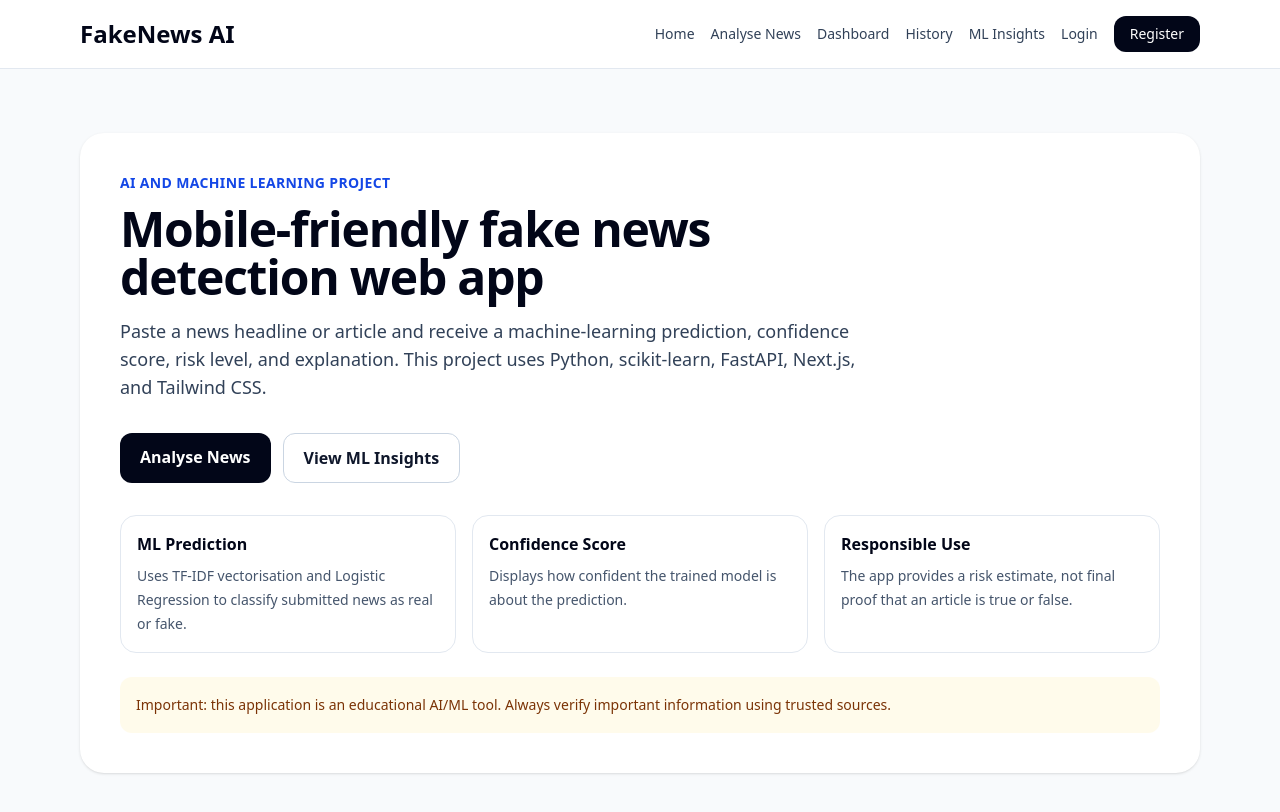
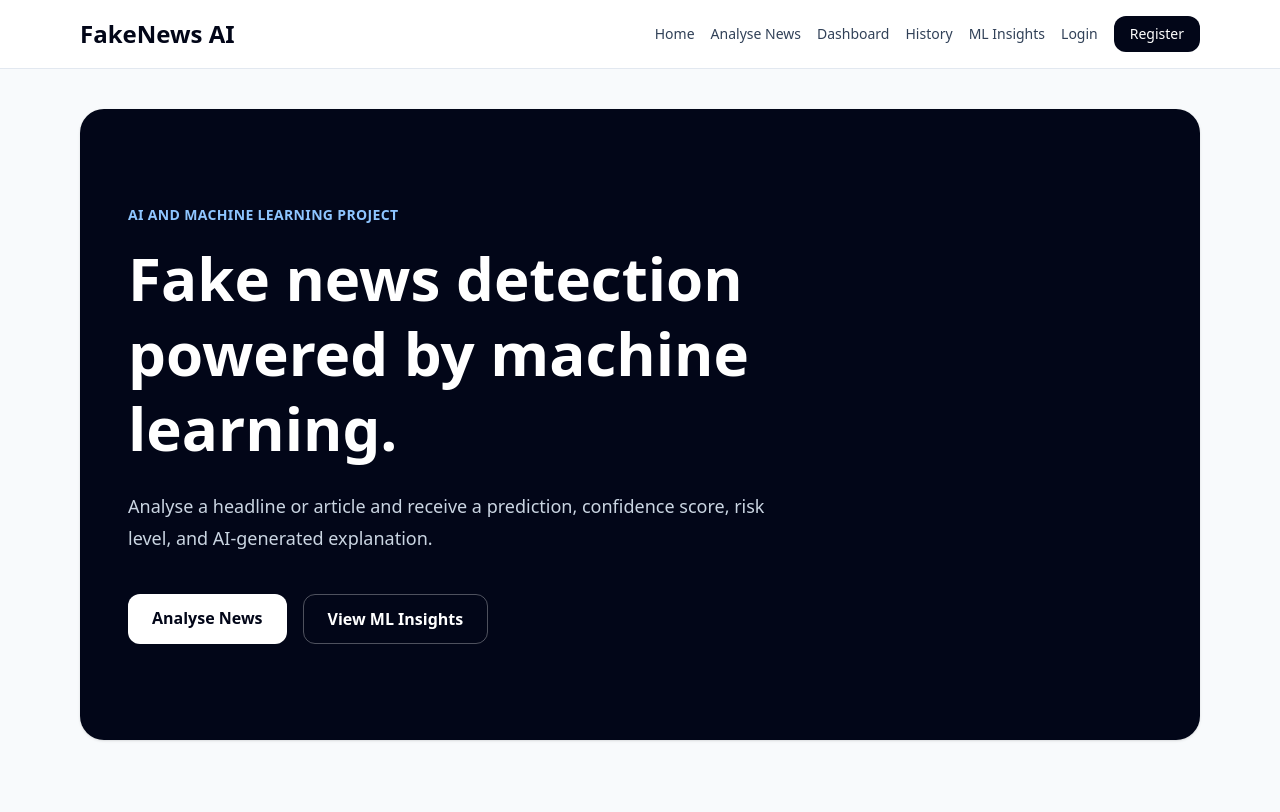
Before and after one commit to Ilie1985/Fake_news_identifier, a Next.js app in the folder frontend/: page / in a window 1280 px wide. Shown: the top 812 px of the page. Built offline with nearby package versions, Linux system fonts and the light colour scheme; no server answers.

Commit message:
feat: update AuthSessionManager for improved user access control and inactivity handling

```diff
--- a/frontend/app/page.tsx
+++ b/frontend/app/page.tsx
@@ -2,67 +2,36 @@ import Link from "next/link";
 
 export default function HomePage() {
   return (
-    <main className="mx-auto max-w-6xl px-4 py-10 sm:py-16">
-      <section className="rounded-3xl bg-white p-6 shadow-sm sm:p-10">
-        <p className="mb-3 text-sm font-semibold uppercase tracking-wide text-blue-700">
-          AI and Machine Learning Project
+    <main className="mx-auto max-w-6xl px-4 py-10">
+      <section className="rounded-3xl bg-slate-950 px-6 py-16 text-white shadow-sm md:px-12 md:py-24">
+        <p className="mb-4 text-sm font-semibold uppercase tracking-wide text-blue-300">
+          AI and machine learning project
         </p>
 
-        <h1 className="mb-4 max-w-3xl text-3xl font-bold tracking-tight text-slate-950 sm:text-5xl">
-          Mobile-friendly fake news detection web app
+        <h1 className="max-w-3xl text-4xl font-bold leading-tight md:text-6xl">
+          Fake news detection powered by machine learning.
         </h1>
 
-        <p className="mb-8 max-w-3xl text-base leading-7 text-slate-700 sm:text-lg">
-          Paste a news headline or article and receive a machine-learning
-          prediction, confidence score, risk level, and explanation. This
-          project uses Python, scikit-learn, FastAPI, Next.js, and Tailwind CSS.
+        <p className="mt-6 max-w-2xl text-lg leading-8 text-slate-300">
+          Analyse a headline or article and receive a prediction, confidence
+          score, risk level, and AI-generated explanation.
         </p>
 
-        <div className="flex flex-col gap-3 sm:flex-row">
+        <div className="mt-10 flex flex-col gap-4 sm:flex-row">
           <Link
             href="/analyse"
-            className="rounded-xl bg-slate-950 px-5 py-3 text-center font-semibold text-white transition hover:bg-slate-800"
+            className="rounded-xl bg-white px-6 py-3 text-center font-semibold text-slate-950 hover:bg-slate-200"
           >
             Analyse News
           </Link>
 
           <Link
             href="/ml-insights"
-            className="rounded-xl border border-slate-300 px-5 py-3 text-center font-semibold text-slate-900 transition hover:bg-slate-50"
+            className="rounded-xl border border-white/30 px-6 py-3 text-center font-semibold text-white hover:bg-white/10"
           >
             View ML Insights
           </Link>
         </div>
-
-        <div className="mt-8 grid gap-4 sm:grid-cols-3">
-          <div className="rounded-2xl border border-slate-200 p-4">
-            <h2 className="mb-2 font-bold text-slate-950">ML Prediction</h2>
-            <p className="text-sm leading-6 text-slate-600">
-              Uses TF-IDF vectorisation and Logistic Regression to classify
-              submitted news as real or fake.
-            </p>
-          </div>
-
-          <div className="rounded-2xl border border-slate-200 p-4">
-            <h2 className="mb-2 font-bold text-slate-950">Confidence Score</h2>
-            <p className="text-sm leading-6 text-slate-600">
-              Displays how confident the trained model is about the prediction.
-            </p>
-          </div>
-
-          <div className="rounded-2xl border border-slate-200 p-4">
-            <h2 className="mb-2 font-bold text-slate-950">Responsible Use</h2>
-            <p className="text-sm leading-6 text-slate-600">
-              The app provides a risk estimate, not final proof that an article
-              is true or false.
-            </p>
-          </div>
-        </div>
-
-        <p className="mt-6 rounded-xl bg-amber-50 p-4 text-sm leading-6 text-amber-900">
-          Important: this application is an educational AI/ML tool. Always
-          verify important information using trusted sources.
-        </p>
       </section>
     </main>
   );
--- a/frontend/components/AuthSessionManager.tsx
+++ b/frontend/components/AuthSessionManager.tsx
@@ -6,24 +6,47 @@ import { supabase } from "@/lib/supabaseClient";
 
 const INACTIVITY_LIMIT = 5 * 60 * 1000; // 5 minutes
 
+const protectedRoutes = [
+  "/analyse",
+  "/dashboard",
+  "/history",
+  "/ml-insights",
+  "/account",
+];
+
 export default function AuthSessionManager() {
   const router = useRouter();
   const pathname = usePathname();
   const timeoutRef = useRef<NodeJS.Timeout | null>(null);
 
   useEffect(() => {
-    const publicPages = ["/login", "/register"];
-    const isPublicPage = publicPages.includes(pathname);
+    const isProtectedRoute = protectedRoutes.some((route) =>
+      pathname.startsWith(route)
+    );
 
+    async function checkUserAccess() {
+      const {
+        data: { user },
+      } = await supabase.auth.getUser();
+
+      if (isProtectedRoute && !user) {
+        router.replace("/login");
+        return;
+      }
+    }
+
+    checkUserAccess();
+  }, [pathname, router]);
+
+  useEffect(() => {
     async function logoutUserBecauseOfInactivity() {
-      const { data } = await supabase.auth.getUser();
+      const {
+        data: { user },
+      } = await supabase.auth.getUser();
 
-      if (data.user) {
+      if (user) {
         await supabase.auth.signOut();
-
-        if (!isPublicPage) {
-          router.push("/login");
-        }
+        router.replace("/login");
       }
     }
 
@@ -61,7 +84,7 @@ export default function AuthSessionManager() {
         window.removeEventListener(eventName, resetInactivityTimer);
       });
     };
-  }, [pathname, router]);
+  }, [router]);
 
   return null;
 }
```
